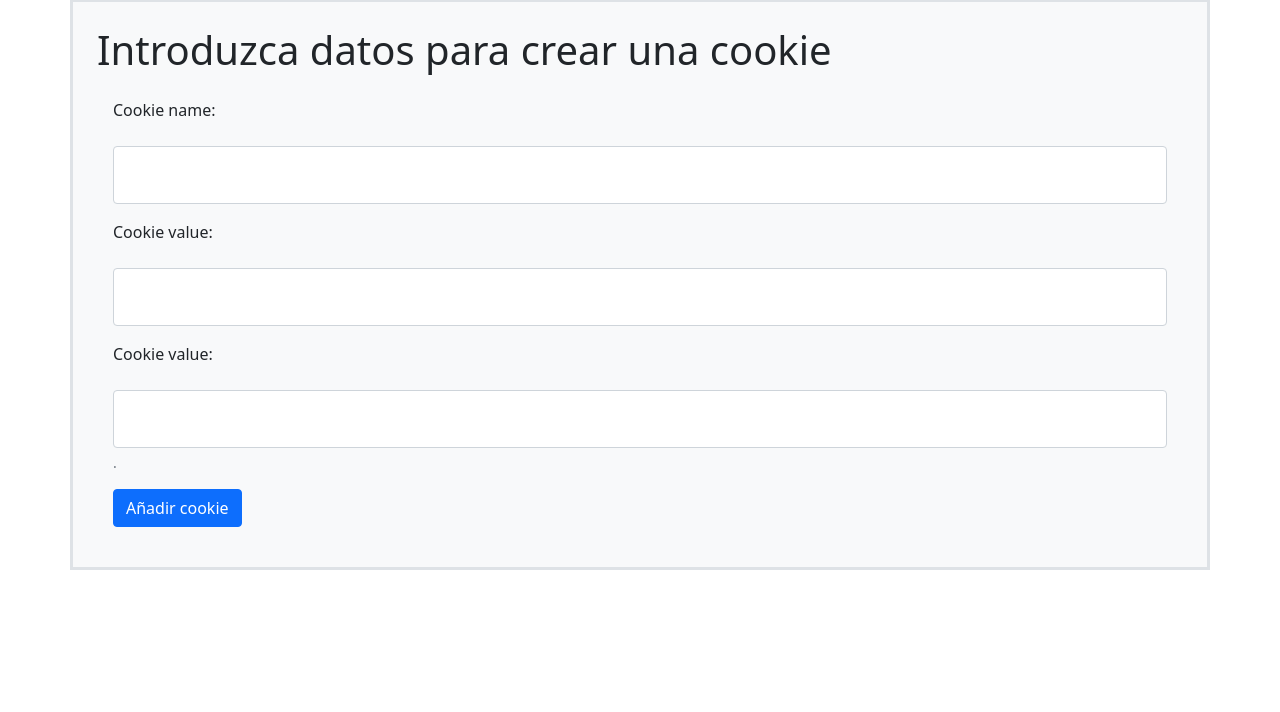
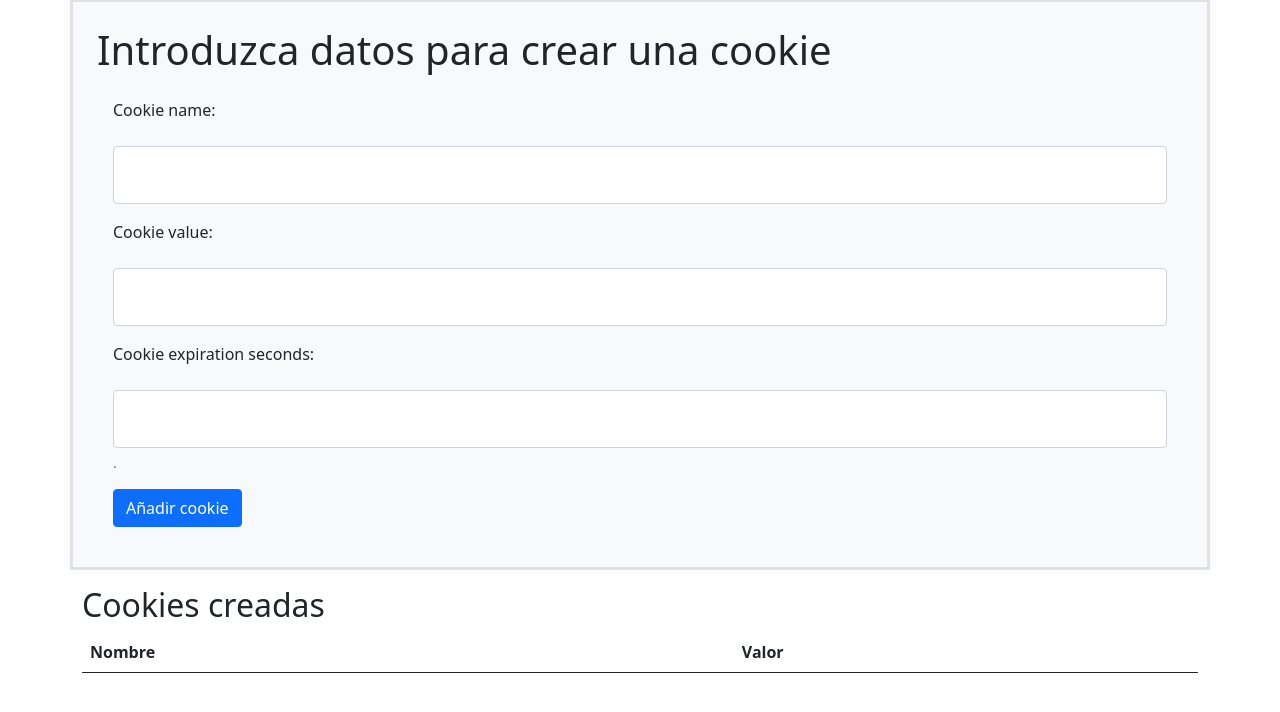
Before and after one commit to Lenvigo/act5.2_CS, a PHP site: page /cookies.php in a window 1280 px wide. Shown: the part 49-761 px from the top of the page. Run offline with PHP 8.4, Linux system fonts and the light colour scheme; lists and menus that the app fills with data are empty.

Commit message:
primer abordaje

```diff
--- a/cookies.php
+++ b/cookies.php
@@ -6,36 +6,67 @@
     <meta name="viewport" content="width=device-width, initial-scale=1.0">
     <link href="https://cdn.jsdelivr.net/npm/bootstrap@5.0.2/dist/css/bootstrap.min.css" rel="stylesheet" integrity="sha384-EVSTQN3/azprG1Anm3QDgpJLIm9Nao0Yz1ztcQTwFspd3yD65VohhpuuCOmLASjC" crossorigin="anonymous">
     <script src="https://cdn.jsdelivr.net/npm/bootstrap@5.0.2/dist/js/bootstrap.bundle.min.js" integrity="sha384-MrcW6ZMFYlzcLA8Nl+NtUVF0sA7MsXsP1UyJoMp4YLEuNSfAP+JcXn/tWtIaxVXM" crossorigin="anonymous"></script>
-    <title>Login</title>
+
     <title>Cookies.php</title>
 </head>
 
 <body>
     <div class="container border border-3 rounded-4 mt-5 bg-light p-4 mb-3" id="form-container">
         <h1>Introduzca datos para crear una cookie</h1>
-    <form  class="form-floating p-3" method=post>
+        <form class="form-floating p-3" method=post>
             <div class="form-floating mb-3">
                 <p><label for="cookieName" class="form-label">Cookie name:</label></p>
-            <input type="cookieName" class="form-control" id="cookieName" aria-describedby="emailHelp">
+                <input type="text" class="form-control" id="cookieName" name="cookieName" aria-describedby="cookieName" required>
 
             </div>
             <div class="form-floating mb-3">
                 <p><label for="cookieValue" class="form-label">Cookie value:</label></p>
-            <input type="cookieValue" class="form-control" id="cookieValue" aria-describedby="emailHelp">
+                <input type="text" class="form-control" id="cookieValue" name="cookieValue" aria-describedby="cookieValue" required>
 
             </div>
             <div class="form-floating mb-3">
-            <p><label for="cookieExpirationSeconds" class="form-label">Cookie value:</label></p>
-            <input type="cookieExpirationSeconds" class="form-control" id="cookieExpirationSeconds" aria-describedby="emailHelp">
+                <p><label for="cookieExpirationSeconds" class="form-label">Cookie expiration seconds:</label></p>
+                <input type="number" class="form-control" pattern="^[1-9]\d*$" id="cookieExpirationSeconds" name="cookieExpirationSeconds"aria-describedby="cookieExpirationSeconds">
                 <div id="cookieExpirationSeconds" class="form-text">.</div>
             </div>
             <button type="submit" class="btn btn-primary">Añadir cookie</button>
         </form>
     </div>
-    <div id="cookiesCreadas"class="container mb-3">
+    <div id="cookiesCreadas" class="container mb-3">
+        <h2>Cookies creadas</h2>
+        <table class="table">
+            <thead>
+                <tr>
+                    <th scope="col">Nombre</th>
+                    <th scope="col">Valor</th>
+                </tr>
+            </thead>
+            <tbody>
+        <?php
+        if (isset($_POST["cookieName"], $_POST["cookieValue"])){
+
+            $cookieName = $_POST["cookieName"];
+            $cookieValue  = $_POST["cookieValue"];
+            //verificamos si se le  ha dado un valor  al campo expiracion o aplicamos su valor por defecto
+            $cookieExpirationSeconds = isset ($_POST["cookieExpirationSeconds"])?(int)$_POST["cookieExpirationSeconds"] : 0;
+
+
+            setcookie($cookieName, $cookieValue, time()+ $cookieExpirationSeconds);
+        }
+
+          // Mostrar cookies existentes
+          foreach ($_COOKIE as $name => $value) {
+            echo "<tr><td>$name</td><td>$value</td></tr>";
+
+        }
+        ?>
+          </tbody>
+        </table>
     </div>
     <div id="datosCookies" class="container mb-3">
     </div>
+
+
 </body>
 
 </html>
```
Lines whose indentation alone changed are shown as unchanged.
